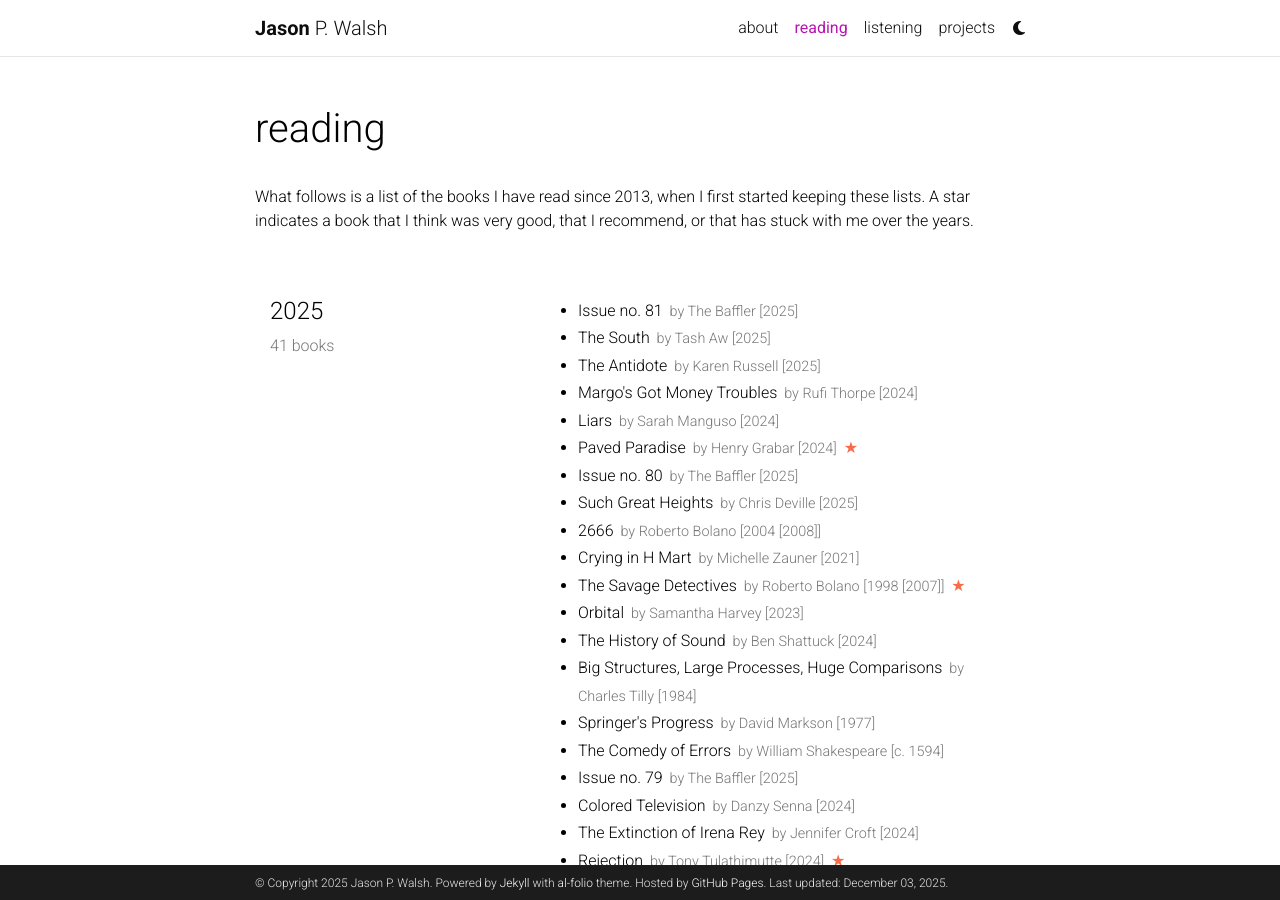
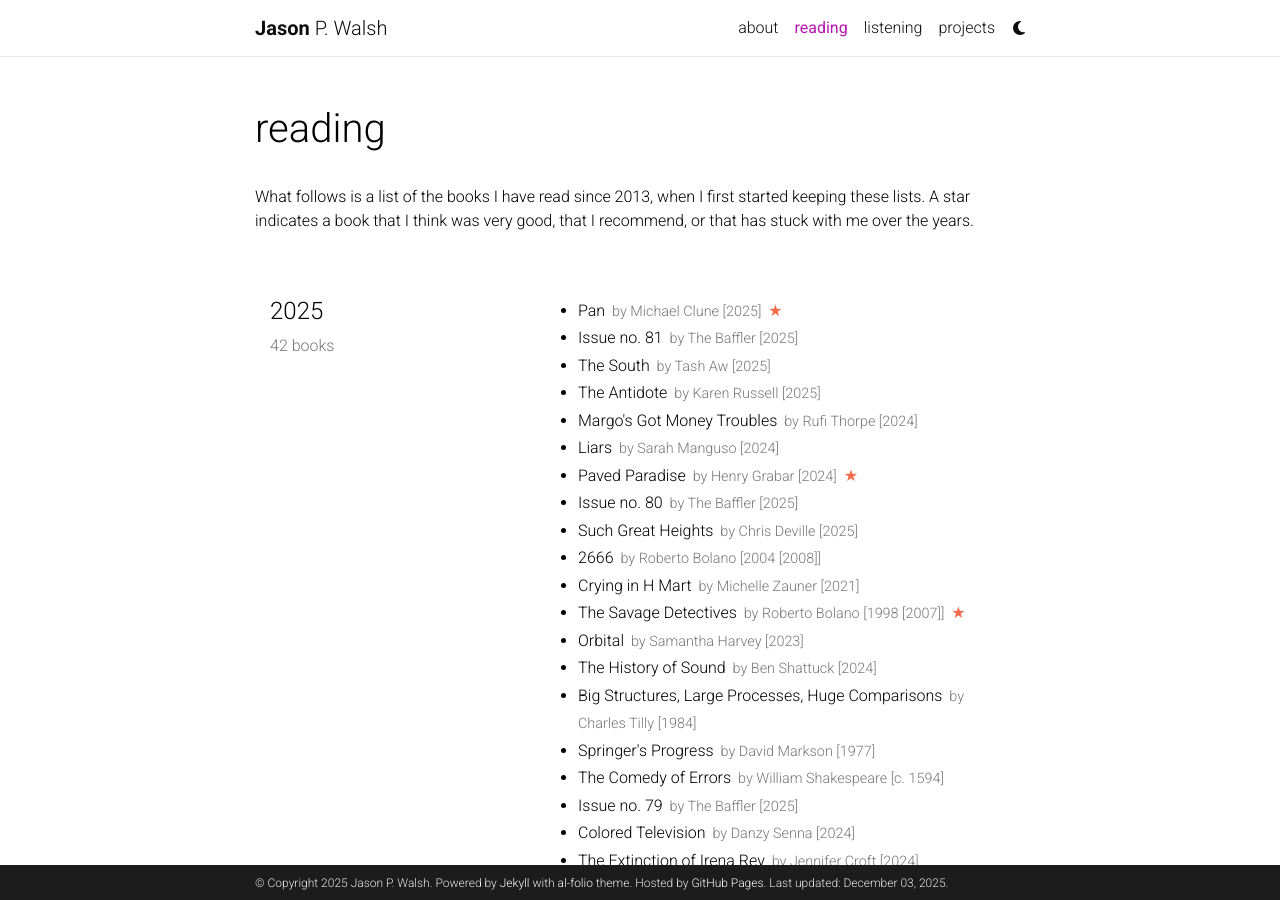
Before and after one commit to jwals23/jwals23.github.io, a Jekyll site: the page built from _pages/reading.md, in a window 1280 px wide and 900 px high. Built offline with Jekyll 4.4.1, drawn with Linux system fonts in a browser that asks for light colours; comment, search, counter and statistics services are not loaded; a style sheet for code colours, icons or effects is not loaded.

Commit message:
Update reading.yml

```diff
--- a/_data/reading.yml
+++ b/_data/reading.yml
@@ -1,6 +1,11 @@
 list:
   - year: "2025"
     books:
+      - title: Pan
+        author: Michael Clune
+        year: 2025
+        star: yes
+
       - title: Issue no. 81
         author: The Baffler
         year: 2025
```
